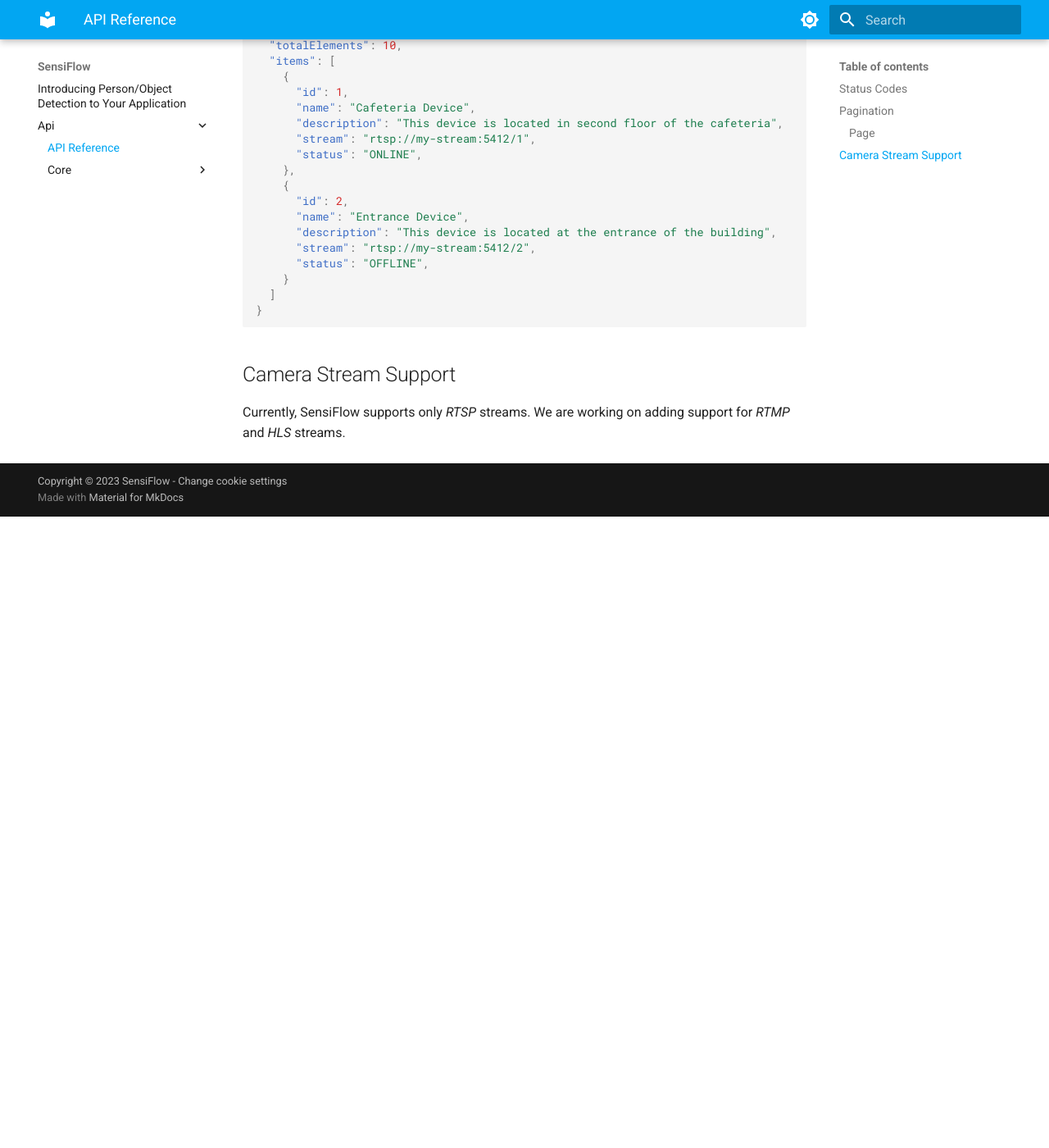
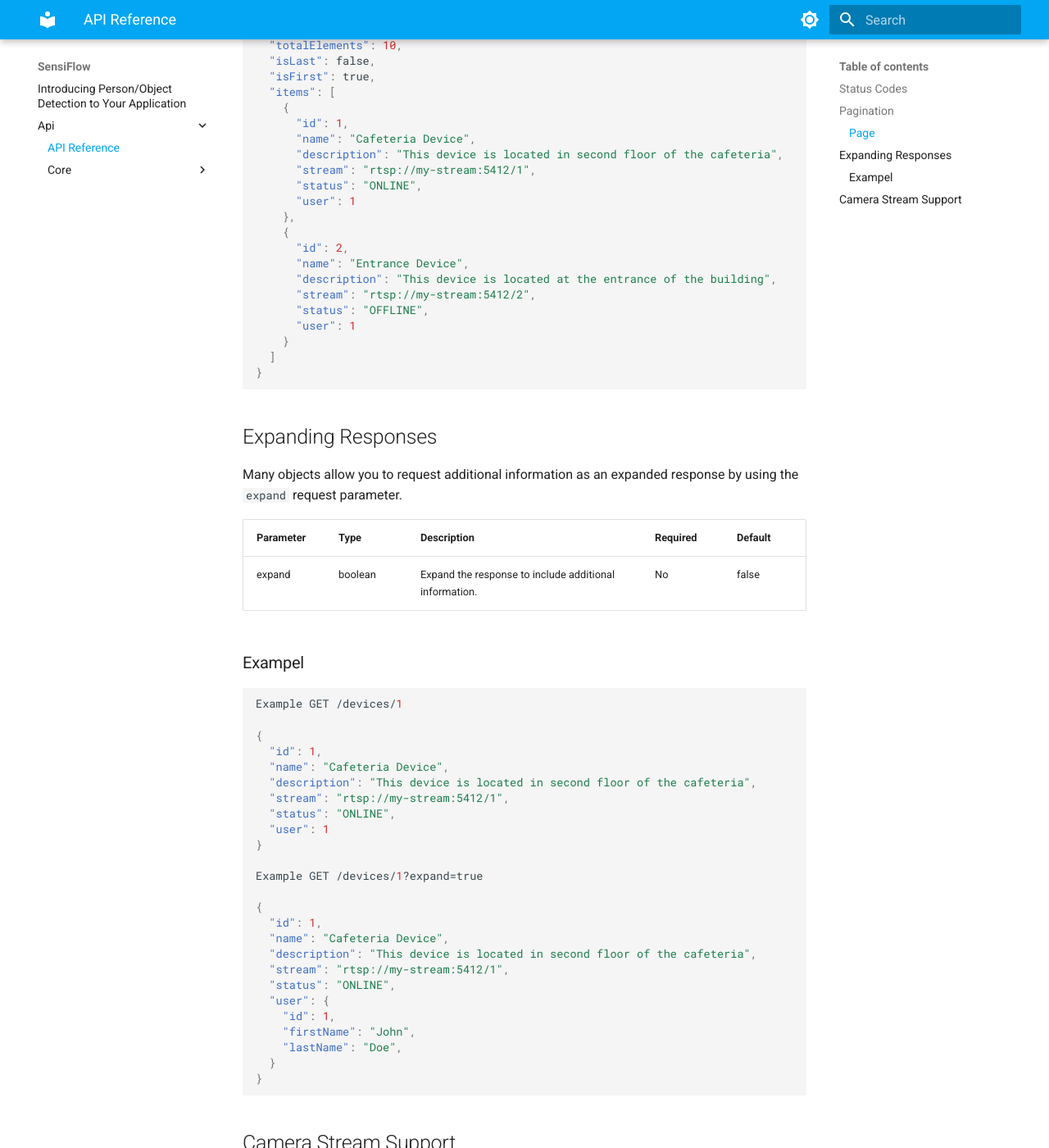
Before and after one commit to sensiflow/main, an MkDocs documentation site: the page built from docs/docs/api/reference.md, in a window 1280 px wide and 1400 px high, scrolled down 1389 px. Shown: the whole window at 82% size. Built offline with MkDocs 1.6.1 and Material for MkDocs 9.7.7, drawn with Linux system fonts in a browser that asks for light colours; before the commit the page ends 2019 px from its top, so only the background shows below that.

Commit message:
Expanded reference

````diff
--- a/docs/docs/api/reference.md
+++ b/docs/docs/api/reference.md
@@ -23,7 +23,7 @@
 | Parameter | Type | Description | Default | max |
 |-----------|------|-------------| ------- | --- |
 | page | number | The page number to retrieve. | 1 | ------ |
-| size | number | The number of items to retrieve. | 10 | 50 |
+| size | number | The number of items to retrieve. | 20 | 50 |
 
 ### Page
 
@@ -36,6 +36,8 @@
 {
   "totalPages": 2,
   "totalElements": 10,
+  "isLast": false,
+  "isFirst": true,
   "items": [
     {
       "id": 1,
@@ -43,6 +45,7 @@
       "description": "This device is located in second floor of the cafeteria",
       "stream": "rtsp://my-stream:5412/1",
       "status": "ONLINE",
+      "user": 1
     },
     {
       "id": 2,
@@ -50,11 +53,56 @@
       "description": "This device is located at the entrance of the building",
       "stream": "rtsp://my-stream:5412/2",
       "status": "OFFLINE",
+      "user": 1
     }
   ]
 }
 ```
 
+## Expanding Responses
+
+Many objects allow you to request additional information as an expanded response by using the `expand` request parameter.
+
+| Parameter | Type | Description | Required | Default |
+|-----------|------|-------------| -------- | ------- |
+| expand | boolean | Expand the response to include additional information. | No | false |
+
+### Exampel
+
+```json
+
+Example GET /devices/1
+
+{
+  "id": 1,
+  "name": "Cafeteria Device",
+  "description": "This device is located in second floor of the cafeteria",
+  "stream": "rtsp://my-stream:5412/1",
+  "status": "ONLINE",
+  "user": 1
+}
+
+Example GET /devices/1?expand=true
+
+{
+  "id": 1,
+  "name": "Cafeteria Device",
+  "description": "This device is located in second floor of the cafeteria",
+  "stream": "rtsp://my-stream:5412/1",
+  "status": "ONLINE",
+  "user": {
+    "id": 1,
+    "firstName": "John",
+    "lastName": "Doe",
+  }
+}
+
+```
+
+
+
+
+
 
 ## Camera Stream Support
 
````
